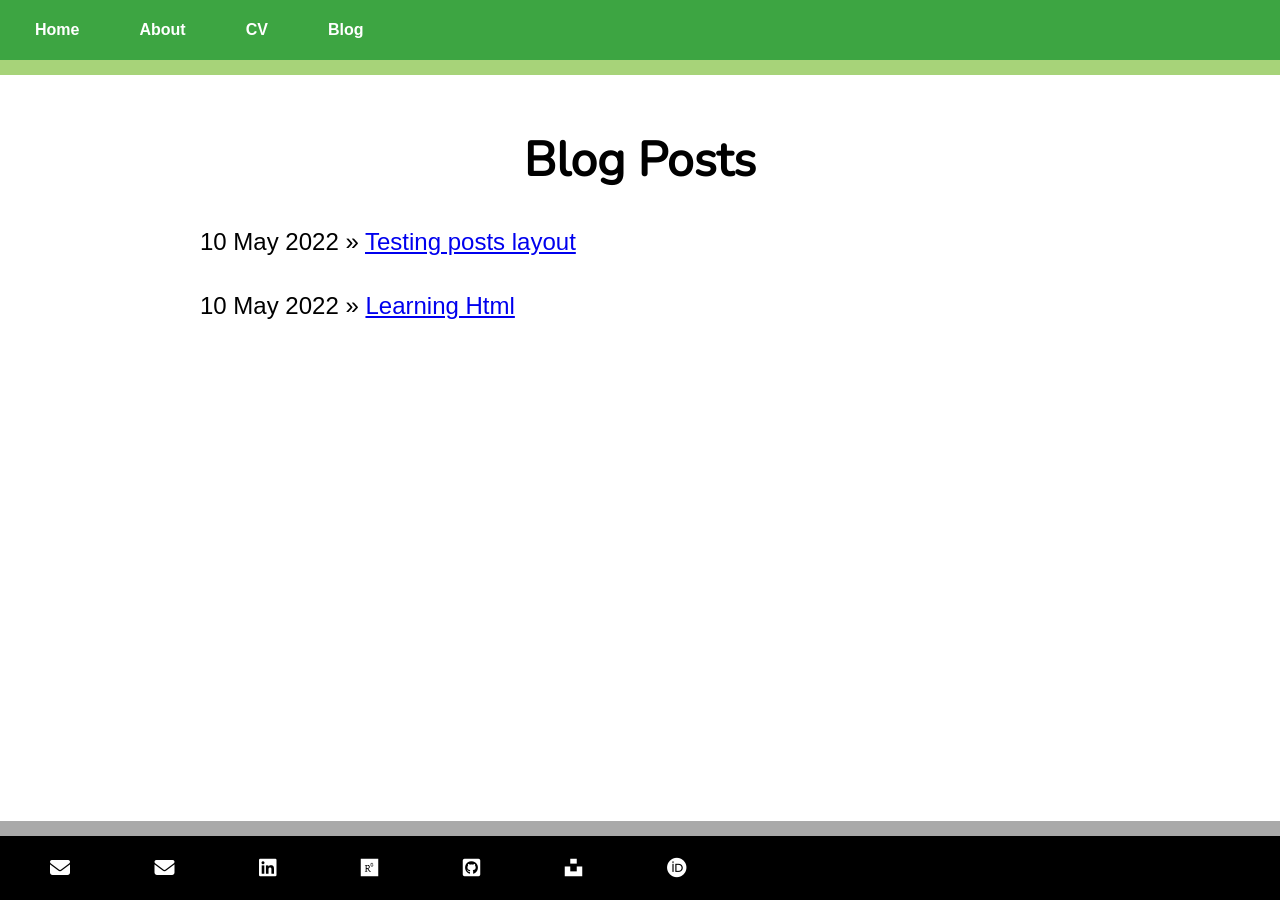
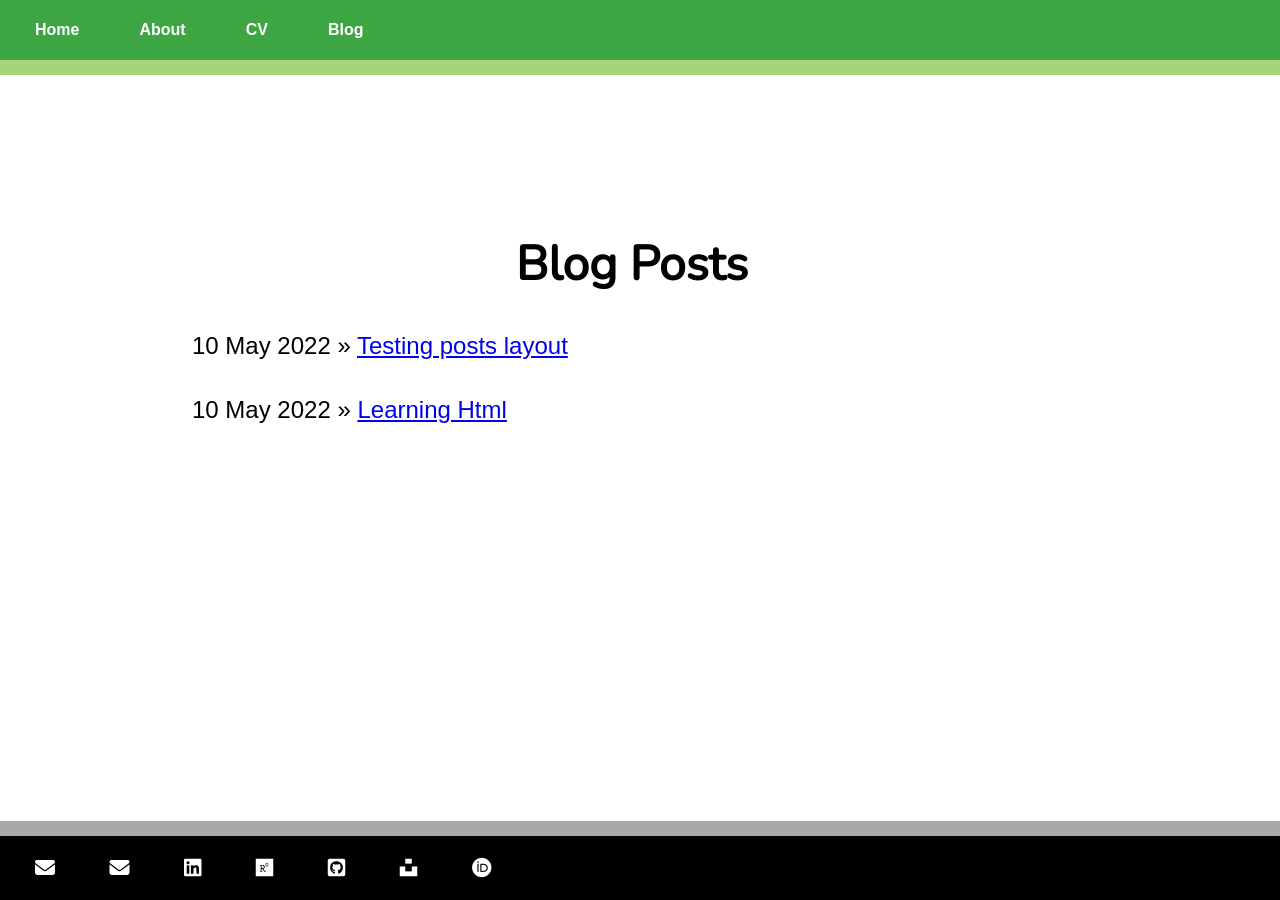
Before and after one commit to finerbrighterlighter/finerbrighterlighter.github.io, a Jekyll site: the page built from blog/index.html, in a window 1280 px wide. Built offline with Jekyll 4.4.1, drawn with Linux system fonts in a browser that asks for light colours; nearby versions of some CDN libraries; some web fonts are replaced.

Commit message:
head push

```diff
--- a/_layouts/default.html
+++ b/_layouts/default.html
@@ -71,13 +71,13 @@
 			<footer>
 	    		<ul>
 
-				<li><a href="mailto:htun.tez@mahidol.edu" style="color:white;padding: 14px 30px;"><i class="fa-solid fa-envelope fa-lg"></i></i></a></li>
-				<li><a href="mailto:htun.tez@ceb-rama.org" style="color:white;padding: 14px 30px;"><i class="fa-solid fa-envelope fa-lg"></i></i></a></li>
-				<li><a href="https://www.linkedin.com/in/htunteza/" style="color:white;padding: 14px 30px;"><i class="fa-brands fa-linkedin fa-lg"></i></a></li>
-				<li><a href="https://www.researchgate.net/profile/Htun-Teza" style="color:white;padding: 14px 30px;"><i class="fa-brands fa-researchgate fa-lg"></i></a></li>
-	        	<li><a href="https://github.com/finerbrighterlighter" style="color:white;padding: 14px 30px;"><i class="fa-brands fa-github-square fa-lg"></i></a></li>
-				<li><a href="https://unsplash.com/@finerbrighterlighter" style="color:white;padding: 14px 30px;"><i class="fa-brands fa-unsplash fa-lg"></i></a></li>
-				<li><a href="https://orcid.org/0000-0002-1076-9513" style="color:white;padding: 14px 30px;"><i class="fa-brands fa-orcid fa-lg"></i></a></li>
+				<li><a href="mailto:htun.tez@mahidol.edu" style="color:white;padding: 15px 15px;"><i class="fa-solid fa-envelope fa-lg"></i></i></a></li>
+				<li><a href="mailto:htun.tez@ceb-rama.org" style="color:white;padding: 15px 15px;"><i class="fa-solid fa-envelope fa-lg"></i></i></a></li>
+				<li><a href="https://www.linkedin.com/in/htunteza/" style="color:white;padding: 15px 15px;"><i class="fa-brands fa-linkedin fa-lg"></i></a></li>
+				<li><a href="https://www.researchgate.net/profile/Htun-Teza" style="color:white;padding: 15px 15px;"><i class="fa-brands fa-researchgate fa-lg"></i></a></li>
+	        	<li><a href="https://github.com/finerbrighterlighter" style="color:white;padding: 15px 15px;"><i class="fa-brands fa-github-square fa-lg"></i></a></li>
+				<li><a href="https://unsplash.com/@finerbrighterlighter" style="color:white;padding: 15px 15px;"><i class="fa-brands fa-unsplash fa-lg"></i></a></li>
+				<li><a href="https://orcid.org/0000-0002-1076-9513" style="color:white;padding: 15px 15px;"><i class="fa-brands fa-orcid fa-lg"></i></a></li>
 					</ul>
 			</footer>
 
--- a/css/main.css
+++ b/css/main.css
@@ -1,7 +1,6 @@
 body {
-    margin-top: 20px;
 	font-family: 'Source Serif Pro', sans-serif;
-    margin: 60px auto;
+    margin: 10%;
     text-align: justify;
     width: 75%;
     background-color: #ffffff;
@@ -102,7 +101,7 @@ nav ul li, footer ul li {
 }
 
 h1 {
-    margin-top: 60px;
+    margin-top: 10%;
     font-size: 3em;
     font-family: 'Nunito', serif;
     text-align: center;
```
